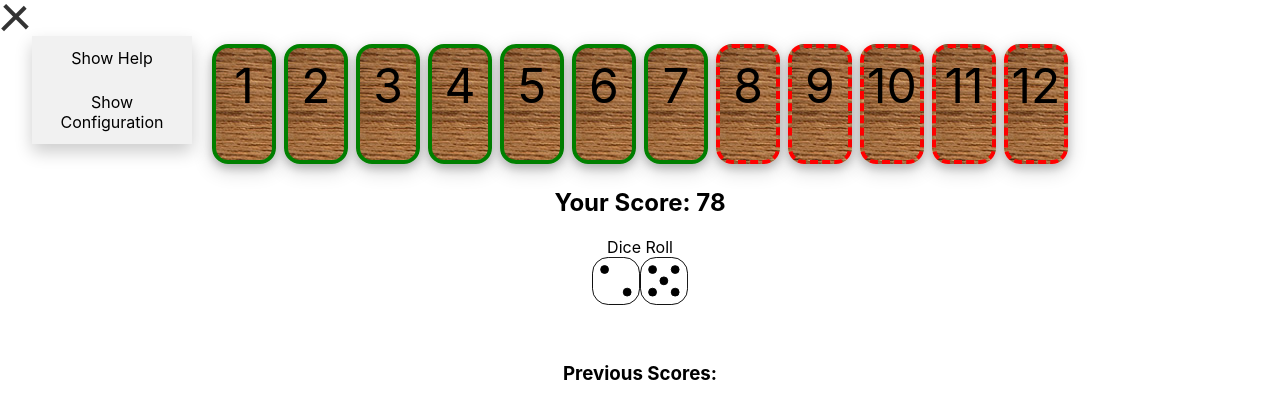
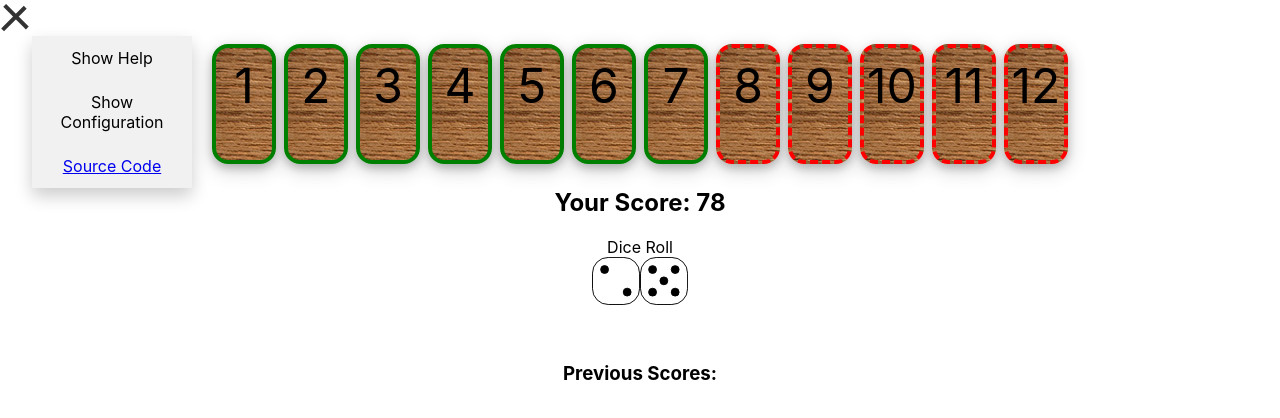
Before and after one commit to ArfArfArfArfArf/shut-the-box, a React (Create React App) app: page / in a window 1280 px wide. Both pictures are taken after a click on the element 16 px from the left and 18 px from the top of the page. Shown: the top 418 px of the page. Built offline with nearby package versions, Linux system fonts and the light colour scheme.

Commit message:
Fixed LICENSE, README and added in link to source code.

```diff
--- a/src/App.js
+++ b/src/App.js
@@ -246,6 +246,7 @@ export default class App extends React.Component {
 	  <div id="myDropdown" className="dropdown-content">
 	    <span onClick={this.showHelp}>{this.getHelpText()}</span>
 	    <span onClick={this.showConfiguration}>{this.getConfigurationText()}</span>
+	    <span><a target="_blank" rel="noopener noreferrer" href="https://github.com/ArfArfArfArfArf/shut-the-box">Source Code</a></span>
 	  </div>
 	</div>
       </div>
```
Also changed, not shown: 2 other files (tests, documents, lock files or other folders).
